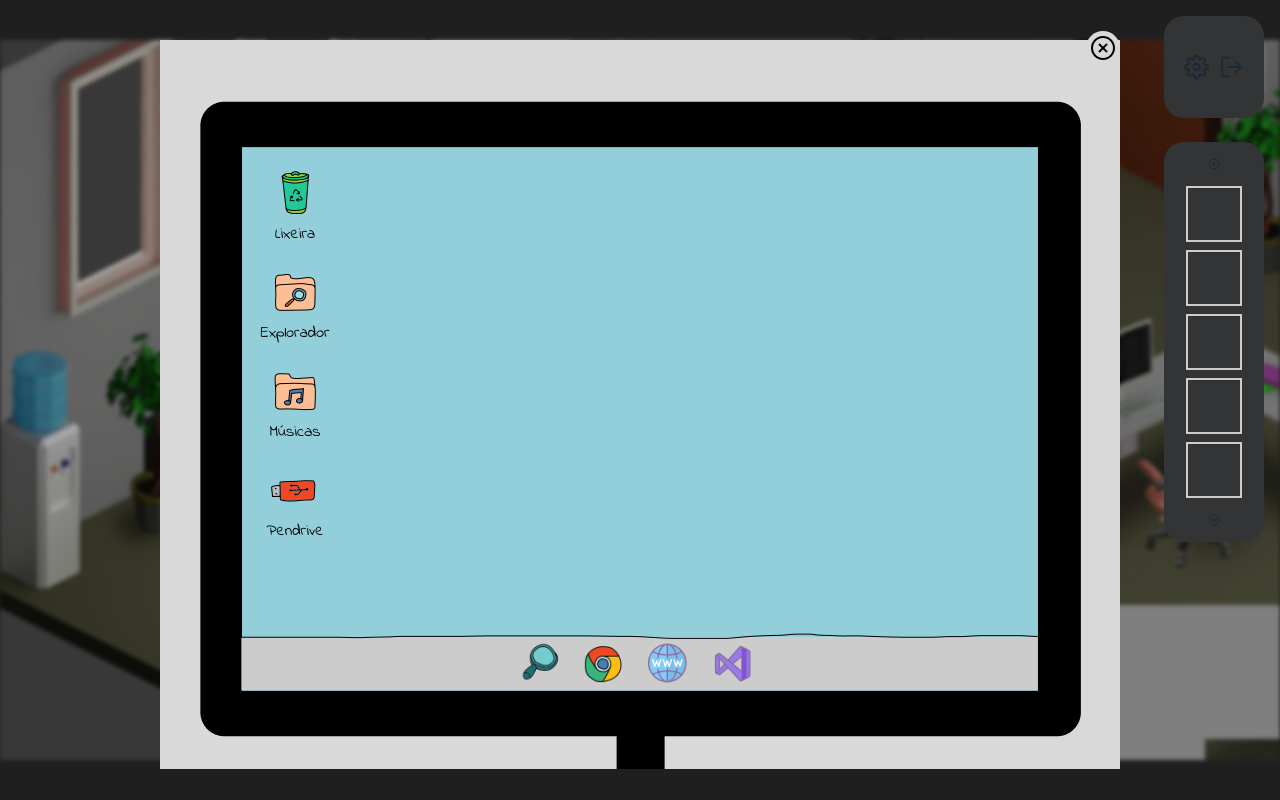
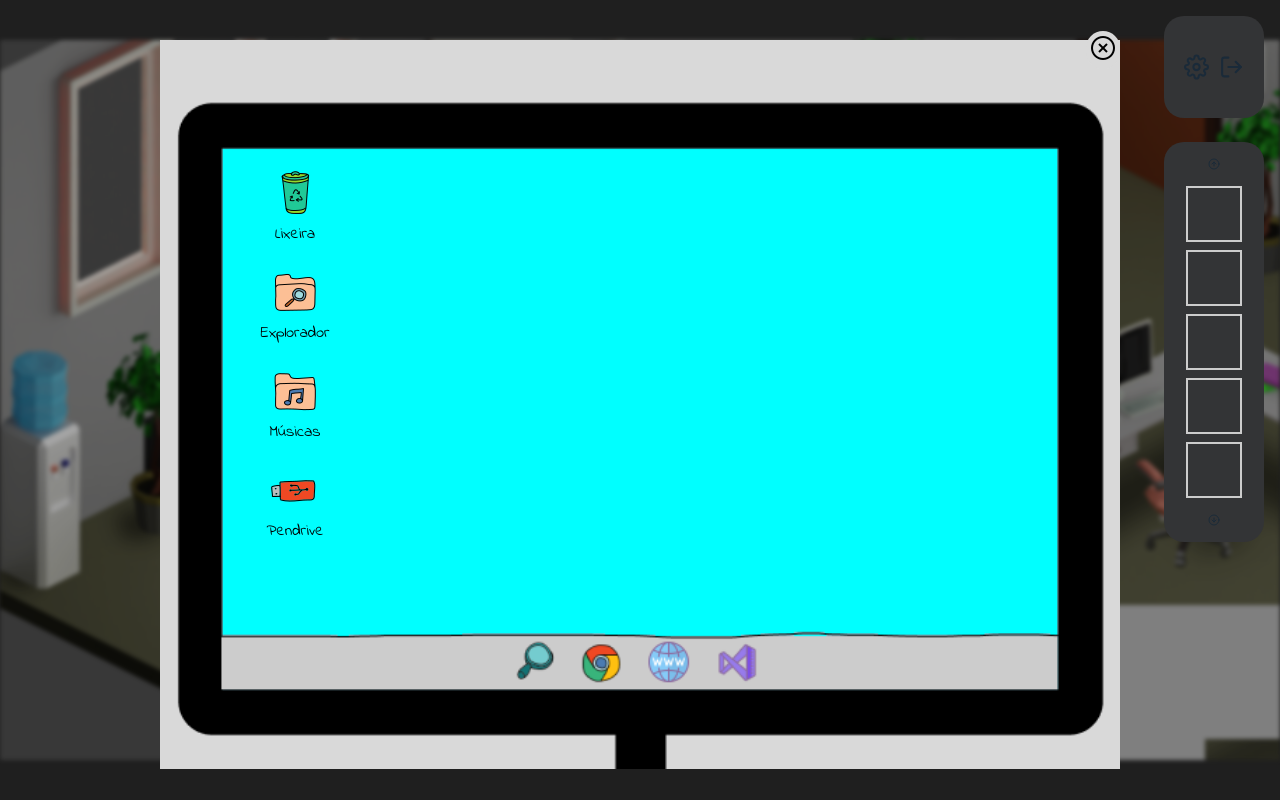
Before and after one commit to Chap0linSolutions/escape-room-client, a React (Vite) app: page / in a window 1280 px wide. Built offline with nearby package versions, Linux system fonts and the light colour scheme.

Commit message:
removing background from desktop imge

```diff
--- a/src/scenes/ComputerMechanics/ComputerScene.css
+++ b/src/scenes/ComputerMechanics/ComputerScene.css
@@ -1,7 +1,8 @@
 .screenContainer {
   width: 100%;
   height: 100%;
-  background: no-repeat center/100% url(./img/desktop-base.png);
+  background: no-repeat center/105% url(../../assets/PCMechanics/desktop-base.png);
+  background-color: aqua;
   position: relative;
   z-index: 0;
 }
```
Also changed, not shown: src/assets/PCMechanics/desktop-base.png.
